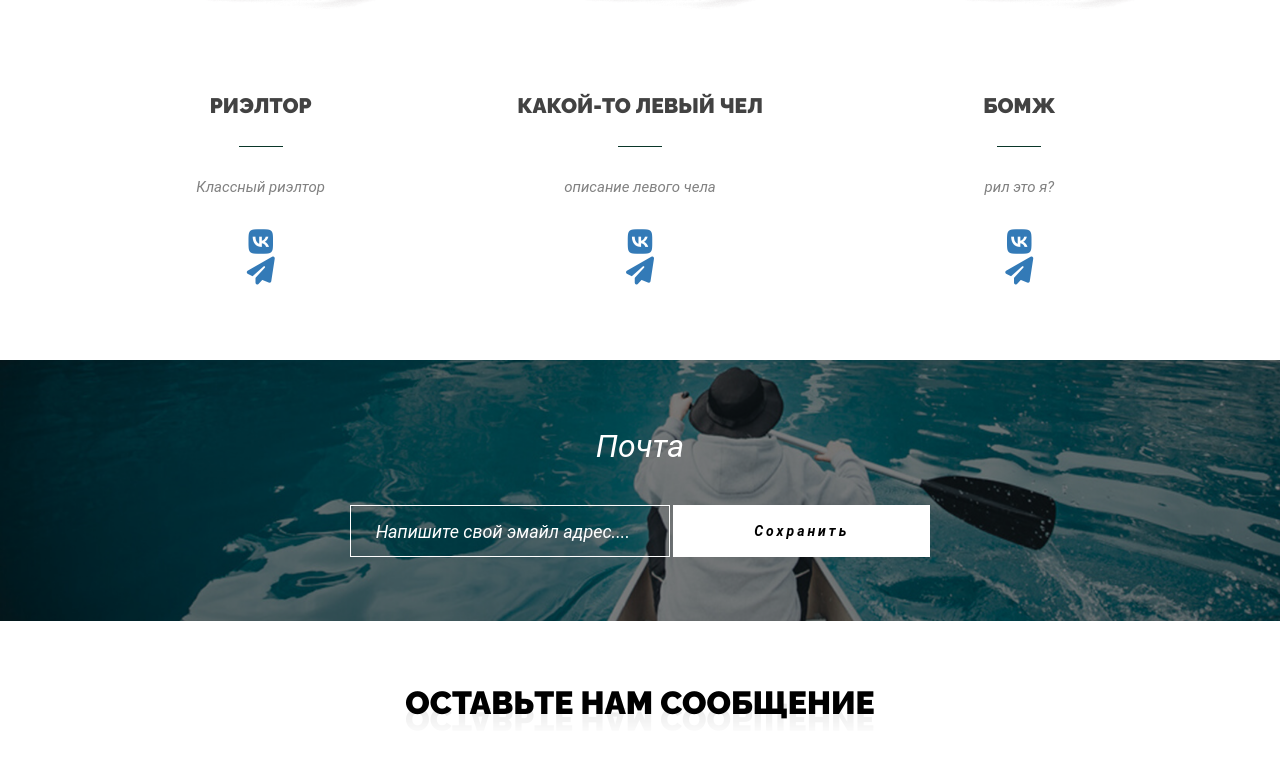
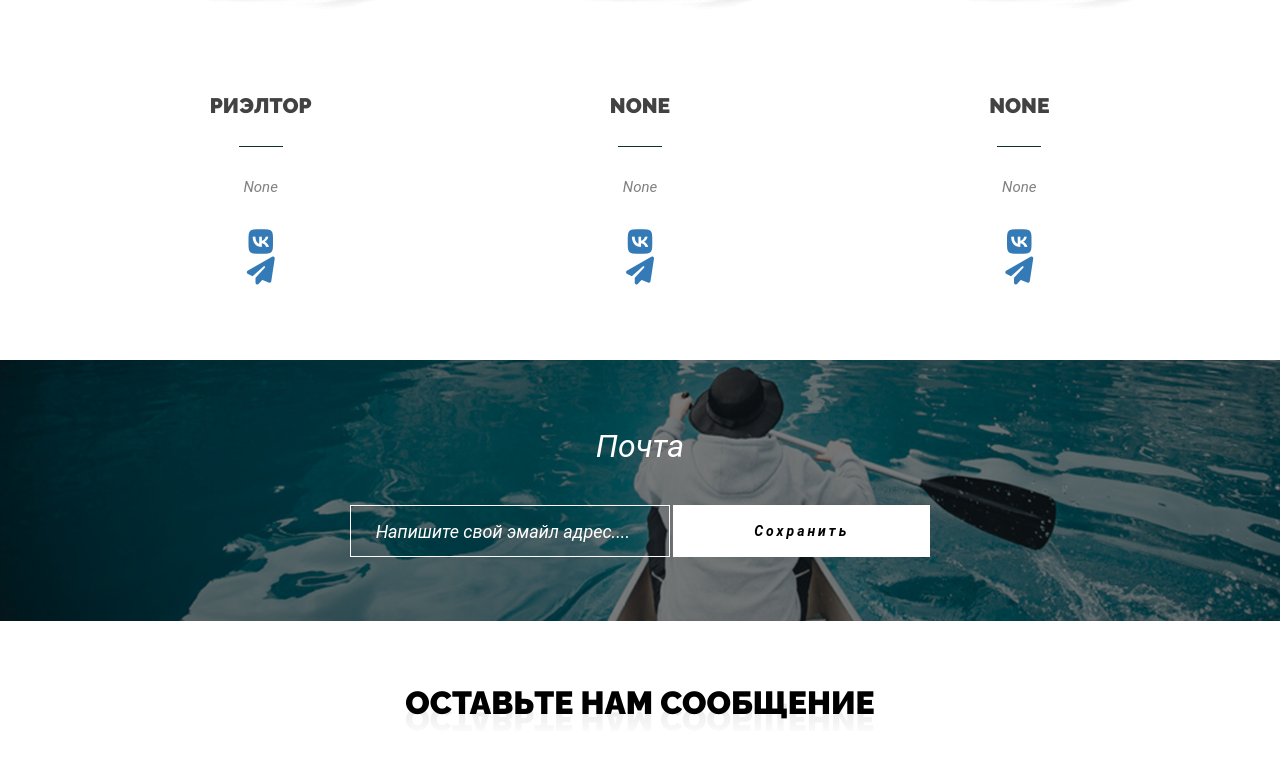
Before and after one commit to Astro1313/VLR, a plain HTML site: page index.html in a window 1280 px wide. Shown: the part 4602-5360 px from the top of the page. Drawn offline with nearby package versions, Linux system fonts and the light colour scheme.

Commit message:
Add files via upload

```diff
--- a/index.html
+++ b/index.html
@@ -299,7 +299,7 @@
                                 <div class="vira-card-content">
                                     <h3>Риэлтор</h3>
                                     <p class="textes">
-                                       Классный риэлтор
+                                       None
                                     </p>
                                     <div class="social-icons">
                                         <ul>
@@ -319,9 +319,9 @@
                                     <img class="img-responsive" src="assets/images/9.jpg">
                                 </div>
                                 <div class="vira-card-content">
-                                    <h3>Какой-то левый чел</h3>
+                                    <h3>None</h3>
                                     <p class="textes">
-                                        описание левого чела
+                                        None
                                     </p>
                                     <div class="social-icons">
                                         <ul>
@@ -341,9 +341,9 @@
                                     <img class="img-responsive" src="assets/images/10.jpg">
                                 </div>
                                 <div class="vira-card-content">
-                                    <h3>Бомж</h3>
+                                    <h3>None</h3>
                                     <p class="textes">
-                                        рил это я?
+                                        None
                                     </p>
                                     <div class="social-icons">
                                         <ul>
@@ -467,7 +467,7 @@
                 <div class="container">
                     <div class="row">
                         <div class="col-sm-12">
-                            <p class="textes"> Сайт сделал <span class="fa fa-heart"></span> by <a href="">Delight13</a></p>
+                            <p class="textes"> Сайт сделал <span class="fa fa-heart"></span> by <a href="">Astro1313</a></p>
                         </div>
                     </div>
                 </div>
```
